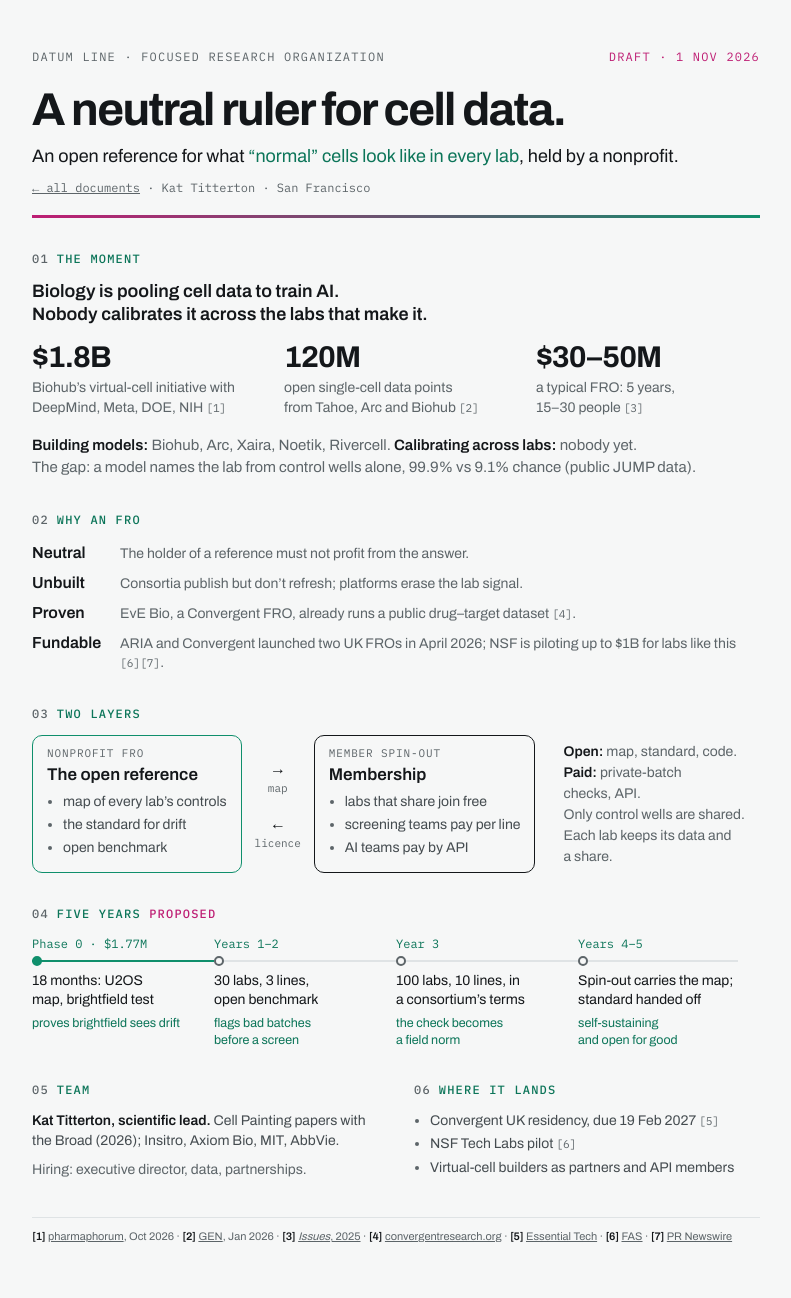
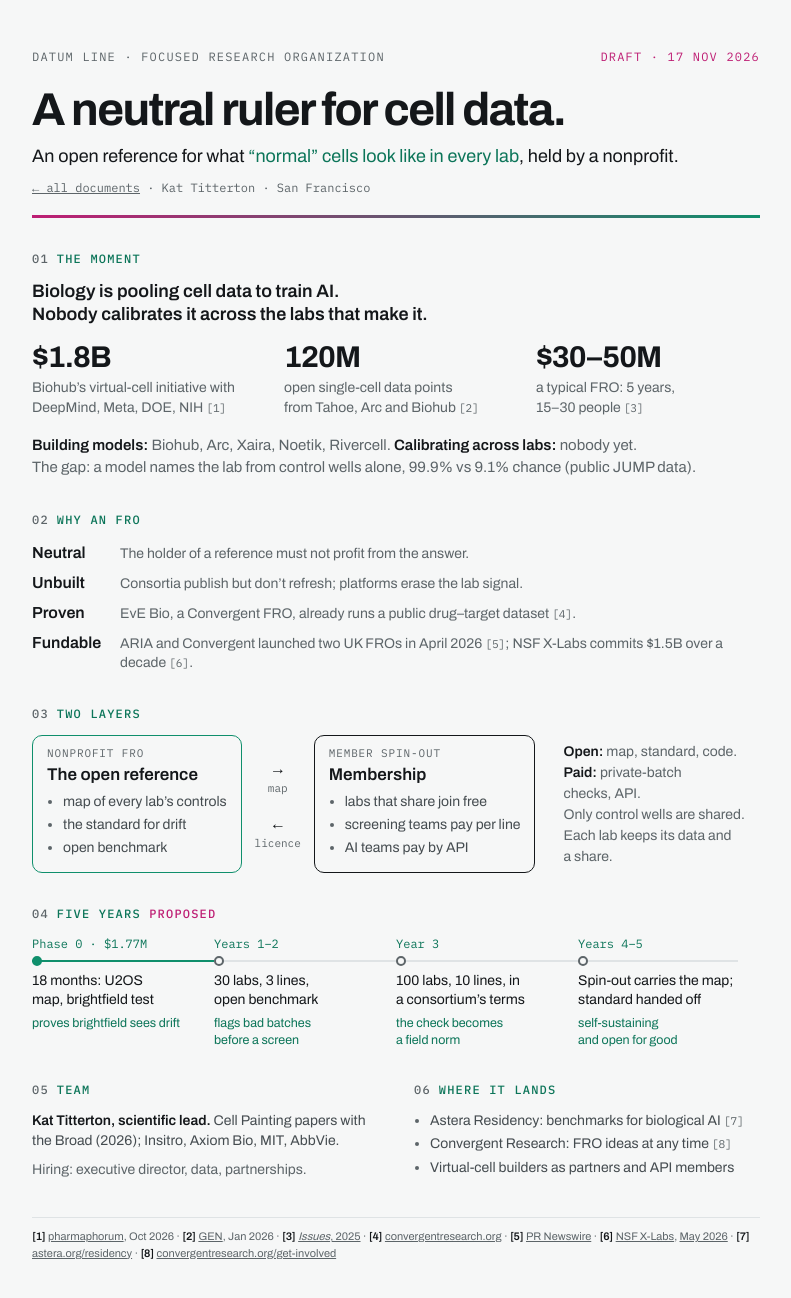
Before and after one commit to kat-titter/datum-line, a plain HTML site: page docs/fro.html in a window 1280 px wide. Shown: the whole page, without its empty margins (244-1035 px from the left). Drawn offline with Linux system fonts and the light colour scheme.

Commit message:
fro: funder lines match the funders' own pages
Read on 17 Nov 2026: NSF's Tech Labs pilot is now NSF X-Labs, $1.5B
over a decade (launch announcement, 14 May 2026), and its 2026 topics
are complete with none on cell images. Convergent's UK residency asks
for a team mostly based in the UK. So Fundable cites X-Labs, and
"Where it lands" names the Astera Residency and Convergent's idea form
in place of the UK residency and the NSF pilot. No deadlines on the
public page.

References renumbered [1] to [8] in reading order, each marker beside
its claim. PDF reprinted from the page, one sheet.

Co-Authored-By: Claude Fable 5.2 <noreply@anthropic.com>

```diff
--- a/docs/fro.html
+++ b/docs/fro.html
@@ -58,7 +58,7 @@ a{color:inherit}
 @media print{body{background:#fff;font-size:10pt}main{max-width:none;padding:0}h1{font-size:27pt;margin:9pt 0 5pt}.sub{font-size:12pt}section{margin-top:13pt}h2{margin-bottom:7pt}.box{padding:6pt 10pt 7pt}.box li{margin-bottom:1pt}.cols{gap:28pt}.lead{font-size:12pt;margin-bottom:10pt}.stat .v{font-size:21pt}.stat .l,.why p,ul,.yr p,.cols p,.note{font-size:9.2pt}.yr .f{font-size:8.5pt}.box .t{font-size:11pt}.after{font-size:9.2pt;margin-top:7pt;line-height:1.45}.refs{font-size:8pt;margin-top:12pt}.layers,.road,.stats{break-inside:avoid}}
 @page{size:letter;margin:.38in .65in}
 </style></head><body><main>
-<header class="mast"><div class="eyebrow"><span>Datum Line &#183; Focused research organization</span><span class="draft">draft &#183; 1 Nov 2026</span></div>
+<header class="mast"><div class="eyebrow"><span>Datum Line &#183; Focused research organization</span><span class="draft">draft &#183; 17 Nov 2026</span></div>
 <h1>A neutral ruler for cell data.</h1>
 <p class="sub">An open reference for what <span class="grn">&#8220;normal&#8221; cells look like in every lab</span>, held by a nonprofit.</p><div class="back"><a href="./">&#8592; all documents</a> &#183; Kat Titterton &#183; San Francisco</div></header>
 
@@ -76,7 +76,7 @@ a{color:inherit}
 <div><b>Neutral</b><p>The holder of a reference must not profit from the answer.</p></div>
 <div><b>Unbuilt</b><p>Consortia publish but don&#8217;t refresh; platforms erase the lab signal.</p></div>
 <div><b>Proven</b><p>EvE Bio, a Convergent FRO, already runs a public drug&#8211;target dataset <span class="r">[4]</span>.</p></div>
-<div><b>Fundable</b><p>ARIA and Convergent launched two UK FROs in April 2026; NSF is piloting up to $1B for labs like this <span class="r">[6]</span><span class="r">[7]</span>.</p></div>
+<div><b>Fundable</b><p>ARIA and Convergent launched two UK FROs in April 2026 <span class="r">[5]</span>; NSF X-Labs commits $1.5B over a decade <span class="r">[6]</span>.</p></div>
 </div></section>
 
 <section id="layers"><h2><span class="n">03</span>Two layers</h2>
@@ -102,8 +102,8 @@ a{color:inherit}
 <p><b>Kat Titterton, scientific lead.</b> Cell Painting papers with the Broad (2026); Insitro, Axiom Bio, MIT, AbbVie.</p>
 <p class="hire">Hiring: executive director, data, partnerships.</p></div>
 <div id="fit"><h2 id="fit-h"><span class="n">06</span>Where it lands</h2>
-<ul><li>Convergent UK residency, due 19 Feb 2027 <span class="r">[5]</span></li><li>NSF Tech Labs pilot <span class="r">[6]</span></li><li>Virtual-cell builders as partners and API members</li></ul></div>
+<ul><li>Astera Residency: benchmarks for biological AI <span class="r">[7]</span></li><li>Convergent Research: FRO ideas at any time <span class="r">[8]</span></li><li>Virtual-cell builders as partners and API members</li></ul></div>
 </section>
 
-<p class="refs"><b>[1]</b> <a href="https://pharmaphorum.com/news/biohub-raises-18bn-its-virtual-biology-initiative">pharmaphorum</a>, Oct 2026 &#183; <b>[2]</b> <a href="https://www.genengnews.com/topics/artificial-intelligence/tahoe-arc-institute-and-biohub-join-forces-on-massive-virtual-cell-dataset/">GEN</a>, Jan 2026 &#183; <b>[3]</b> <a href="https://issues.org/focused-research-organizations-fro-marblestone-gamick-wang-fridman/"><i>Issues</i>, 2025</a> &#183; <b>[4]</b> <a href="https://www.convergentresearch.org/">convergentresearch.org</a> &#183; <b>[5]</b> <a href="https://www.essentialtechnology.blog/p/come-build-what-science-needs-next">Essential Tech</a> &#183; <b>[6]</b> <a href="https://fas.org/publication/nsf-supercharge-independent-tech-labs/">FAS</a> &#183; <b>[7]</b> <a href="https://www.prnewswire.com/news-releases/convergent-research-and-aria-launch-two-new-uk-focused-research-organizations-302748565.html">PR Newswire</a></p>
+<p class="refs"><b>[1]</b> <a href="https://pharmaphorum.com/news/biohub-raises-18bn-its-virtual-biology-initiative">pharmaphorum</a>, Oct 2026 &#183; <b>[2]</b> <a href="https://www.genengnews.com/topics/artificial-intelligence/tahoe-arc-institute-and-biohub-join-forces-on-massive-virtual-cell-dataset/">GEN</a>, Jan 2026 &#183; <b>[3]</b> <a href="https://issues.org/focused-research-organizations-fro-marblestone-gamick-wang-fridman/"><i>Issues</i>, 2025</a> &#183; <b>[4]</b> <a href="https://www.convergentresearch.org/">convergentresearch.org</a> &#183; <b>[5]</b> <a href="https://www.prnewswire.com/news-releases/convergent-research-and-aria-launch-two-new-uk-focused-research-organizations-302748565.html">PR Newswire</a> &#183; <b>[6]</b> <a href="https://www.nsf.gov/funding/initiatives/nsf-x-labs">NSF X-Labs</a>, <a href="https://www.nsf.gov/tip/updates/nsf-announces-15b-nsf-x-labs-initiative-pursue-generational">May 2026</a> &#183; <b>[7]</b> <a href="https://astera.org/residency/">astera.org/residency</a> &#183; <b>[8]</b> <a href="https://www.convergentresearch.org/get-involved">convergentresearch.org/get-involved</a></p>
 </main></body></html>
```
Also changed, not shown: 1 other file.
